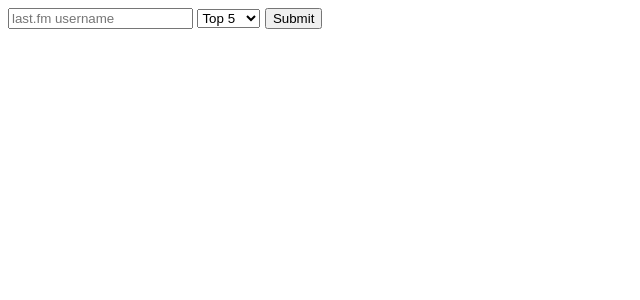
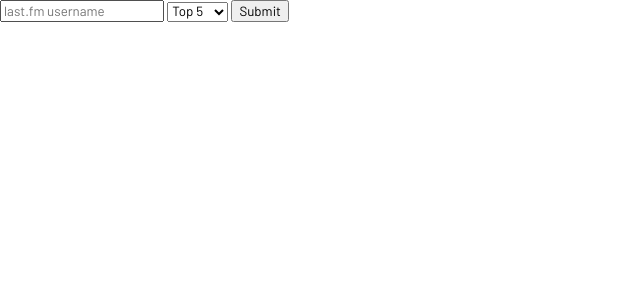
Before and after one commit to subiabre/lastfm-tools, a SvelteKit app: page /fanaticism in a window 1280 px wide. Shown: the top 300 px of the page, without its empty margins (0-640 px from the left). Built offline with nearby package versions, Linux system fonts and the light colour scheme.

Commit message:
Update app styles

```diff
--- a/src/styles.css
+++ b/src/styles.css
@@ -1,3 +1,10 @@
+@import url('https://fonts.googleapis.com/css2?family=Barlow:ital,wght@0,100;0,200;0,300;0,400;0,500;0,600;0,700;0,800;0,900;1,100;1,200;1,300;1,400;1,500;1,600;1,700;1,800;1,900&display=swap');
+
 * {
-    font-family: sans-serif;
+    box-sizing: border-box;
+    font-family: "Barlow", sans-serif;
 }
+
+body {
+    margin: 0;
+}
```
